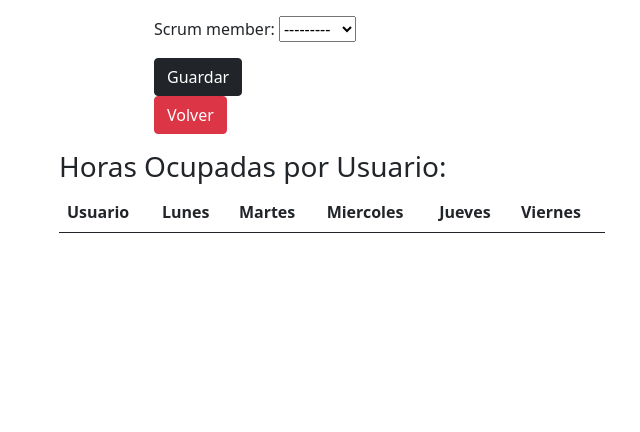
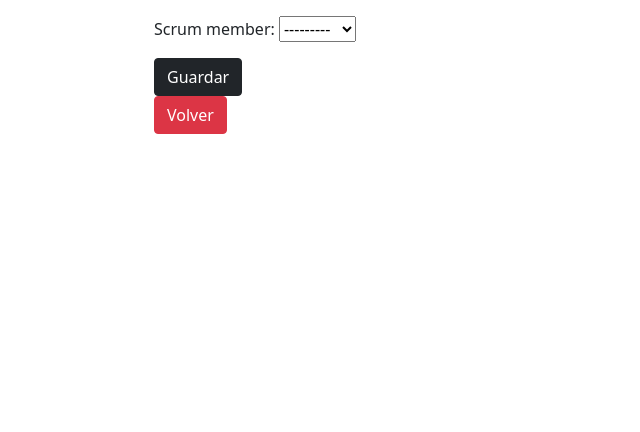
Before and after one commit to Giuli1297/scrum-kanban-pm, a Django app: a page that uses templates/proyecto/agregar_scrum_member.html in a window 1280 px wide. Shown: the part 56-488 px from the top of the page, without its empty margins (308-948 px from the left). Run offline with Django 3.2, Linux system fonts and the light colour scheme; a user stored in the database is signed in; tables that the repository leaves empty hold one stand-in row (values such as "Sample post"); lists and menus that the app fills with data are empty; some libraries are stand-ins or nearby versions.

Commit message:
fix bug 1

```diff
--- a/templates/proyecto/agregar_scrum_member.html
+++ b/templates/proyecto/agregar_scrum_member.html
@@ -14,7 +14,8 @@
     <div class="col-md-4"></div>
     <div class="col-md-4"></div>
 </div>
-<div class="row">
+{% if users_work %}
+    <div class="row">
     <div class="col-md-3"></div>
     <div class="col-md-6">
         <h3>Horas Ocupadas por Usuario:</h3>
@@ -44,4 +45,5 @@
         </table>
     </div>
 </div>
+{% endif %}
 {% endblock %}
--- a/templates/sprint/gestion_sprint.html
+++ b/templates/sprint/gestion_sprint.html
@@ -126,6 +126,7 @@
     </div>
 </div>
 {% else %}
+    <div class="row mt-5"><h3 class="align-center">Sprint en Curso</h3><hr/></div>
     <div id="contenido" class="row mt-2">
 
         <div class=" c  col-md-4 border border-4" >
```
